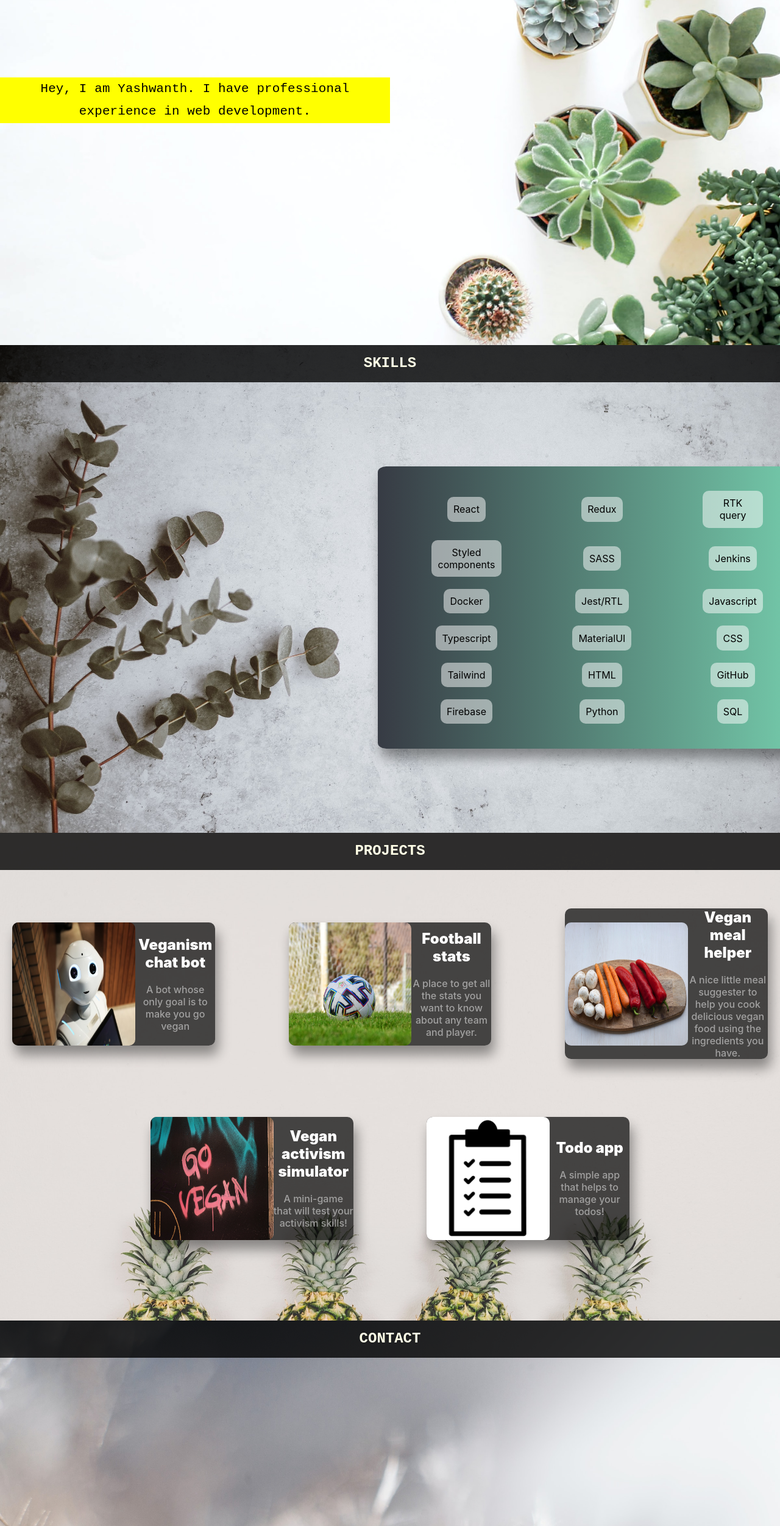
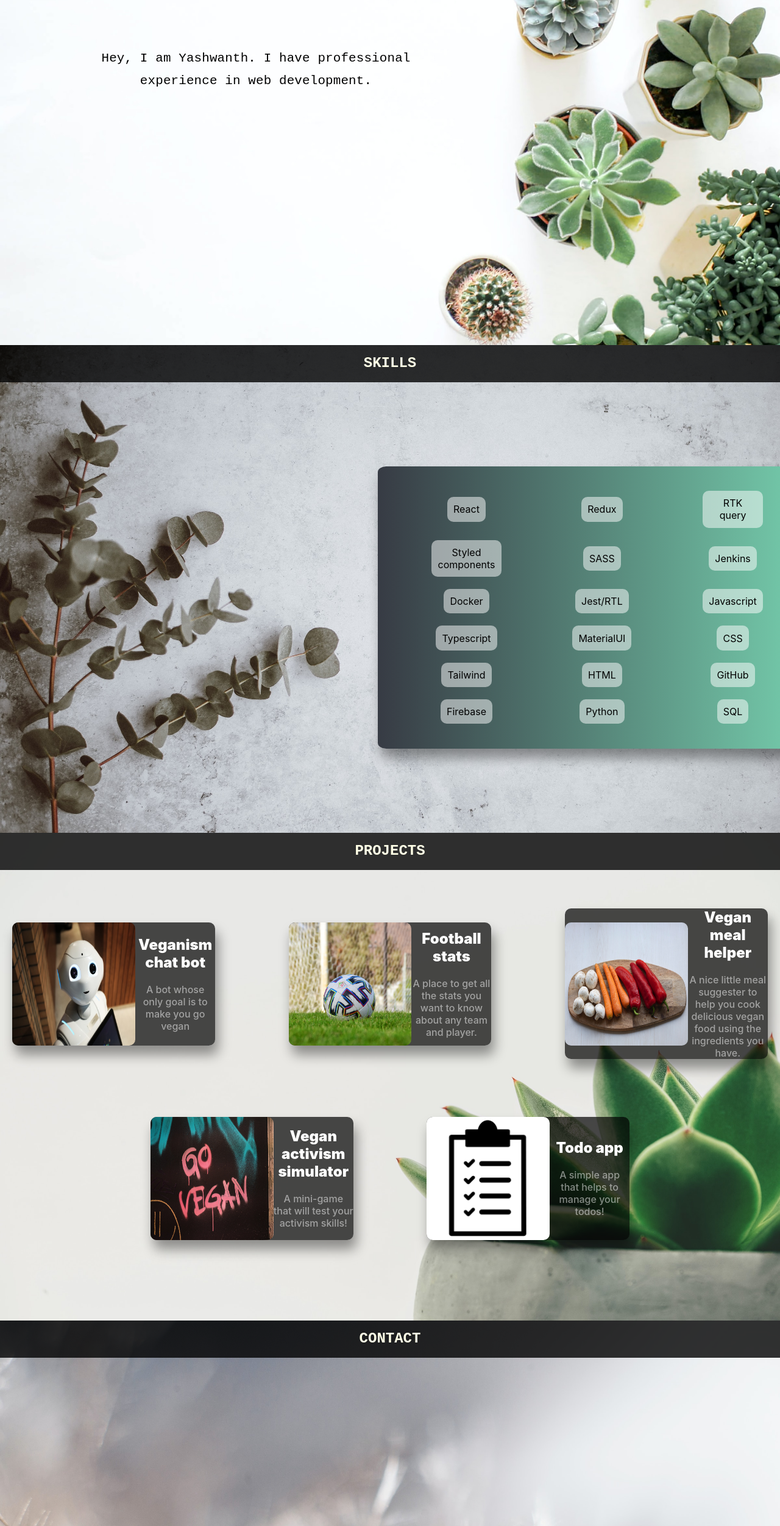
Before and after one commit to yashwanthwebdev/portfolio-pro, a React (Create React App) app: page / in a window 1280 px wide. Shown: the part 234-2737 px from the top of the page at 61% size. Built offline with nearby package versions, Linux system fonts and the light colour scheme.

Commit message:
revamp 1.2

```diff
--- a/src/Components/Contact/Contact.js
+++ b/src/Components/Contact/Contact.js
@@ -5,8 +5,7 @@ import { useOutletContext } from "react-router-dom";
 import { motion, useAnimation, useInView } from "framer-motion";
 import { Typography } from "@mui/material";
 import Stack from "@mui/material/Stack";
-import feather from "../../Images/portfolio/feather.jpg"
-
+import feather from "../../Images/portfolio/feather.jpg";
 
 function Contact(props) {
   // const [theme] = useOutletContext();
@@ -33,12 +32,9 @@ function Contact(props) {
         //   props.theme == "light"
         //     ? "radial-gradient(circle,  rgb(255, 153, 230) , rgb(179, 0, 131))"
         //     : "radial-gradient(circle,rgb(0, 77, 77),  rgb(0, 26, 26))",
-        background:
-          props.theme == "light"
-            ? "white"
-            : "black",
-            backgroundImage: `url(${feather})`,
-            backgroundSize : "cover"
+        background: props.theme == "light" ? "white" : "black",
+        backgroundImage: `url(${feather})`,
+        backgroundSize: "cover",
       }}
     >
       <Typography
@@ -60,12 +56,10 @@ function Contact(props) {
           color:
             props.theme === "light"
               ? // ? "rgb(67, 61, 61)"
-              "rgb(255, 255, 230)"
-              :  "rgba(0, 0, 0,0.5)",
-              backgroundColor: props.theme === "light" ?
-          "rgba(0,0,0,0.8)"
-          :
-          "white",
+                "rgb(255, 255, 230)"
+              : "rgba(0, 0, 0,0.5)",
+          backgroundColor:
+            props.theme === "light" ? "rgba(0,0,0,0.8)" : "white",
           // borderRadius: "0ch 0ch 50% 50%",
           width: "100%",
           placeSelf: "center",
@@ -78,16 +72,16 @@ function Contact(props) {
         ref={contactRef}
         initial={{
           opacity: 0,
-          y: 300,
+          y: 200,
         }}
         variants={{
           hidden: {
             opacity: 0,
-            y: 300,
+            y: 200,
           },
           visible: {
             opacity: 1,
-            y: 390,
+            y: 300,
           },
         }}
         animate={mainControls}
@@ -103,7 +97,7 @@ function Contact(props) {
           <Stack
             className={style.mailId}
             direction="row"
-            style={{ margin: "auto",  alignItems:"center" }}
+            style={{ margin: "auto", alignItems: "center" }}
           >
             <AiOutlineMail
               className={style.mailIcon}
@@ -113,10 +107,9 @@ function Contact(props) {
               }}
             />{" "}
             <Typography
-            variant="h5"
-
+              variant="h5"
               style={{
-                color : "black",
+                color: "black",
                 // color: theme == "light" ? "black" : "white",
                 fontWeight: "600",
               }}
--- a/src/Components/Intro/Intro.js
+++ b/src/Components/Intro/Intro.js
@@ -28,15 +28,7 @@ function Intro(props) {
         backgroundImage: `url(${plants_1})`,
         backgroundSize: "cover",
         overflowX: "hidden",
-
-        // background:
-        //   props.theme == "light"
-        //     ? "radial-gradient(circle,  rgb(255, 153, 230) , rgb(179, 0, 131))"
-        //     : "radial-gradient(circle,rgb(0, 77, 77),  rgb(0, 26, 26))",
-        // background:
-        //   props.theme == "light"
-        //     ? "white"
-        //     : "black",
+        alignItems: "center",
       }}
     >
       <Typography
@@ -54,7 +46,6 @@ function Intro(props) {
               : "rgba(0, 0, 0,0.5)",
           backgroundColor:
             props.theme === "light" ? "rgba(0,0,0,0.8)" : "white",
-          // borderRadius: "0ch 0ch 50% 50%",
           width: "100%",
           placeSelf: "center",
           padding: "1ch",
@@ -65,24 +56,32 @@ function Intro(props) {
       <motion.div
         initial={{
           opacity: 0,
-          y: 250,
+          x: -200,
+          y: 200,
           fontSize: "0.5rem",
         }}
         variants={{
           hidden: {
             opacity: 0,
-            y: 250,
+            x: -200,
+            y: 200,
+
             fontSize: "0.5rem",
           },
           visible: {
             opacity: 1,
-            y: 300,
+            x: 100,
+            y: 250,
+
             fontSize: "2rem",
           },
         }}
         animate={mainControls}
         transition={{ duration: 1 }}
-        style={{ backgroundColor: "yellow", width: "50%" }}
+        style={{
+          placeSelf: "start",
+          width: "50%",
+        }}
       >
         <Stack
           style={{
--- a/src/Components/Projects/Projects.js
+++ b/src/Components/Projects/Projects.js
@@ -7,8 +7,8 @@ import todoBackgroundImage from "../../Images/todo.png";
 import imageChatBot from "../../Images/veganism_chat_bot_logo.jpg";
 import { useOutletContext, Link, useNavigate } from "react-router-dom";
 import { Stack, Typography } from "@mui/material";
-import pineapple from "../../Images/portfolio/pineapple.jpg"
-
+import pineapple from "../../Images/portfolio/pineapple.jpg";
+import plants_2 from "../../Images/portfolio/plants_2.jpg";
 
 // import { Stack } from "@mui/material";
 import Grid from "@mui/material/Grid";
@@ -19,8 +19,7 @@ function Projects(props) {
   const projectsRef = useRef(null);
   const isInView = useInView(projectsRef, { once: false });
   const mainControls = useAnimation();
-  const projectContainerBackgroundColor = "rgba(0,0,0,0.7)"
-
+  const projectContainerBackgroundColor = "rgba(0,0,0,0.7)";
 
   useEffect(() => {
     if (isInView) {
@@ -41,12 +40,10 @@ function Projects(props) {
         //   props.theme == "light"
         //     ? "radial-gradient(circle,  rgb(255, 153, 230) , rgb(179, 0, 131))"
         //     : "radial-gradient(circle,rgb(0, 77, 77),  rgb(0, 26, 26))",
-        background:
-        props.theme == "light"
-          ? "white"
-          : "black",
-          backgroundImage: `url(${pineapple})`,
-          backgroundSize : "cover"
+        background: props.theme == "light" ? "white" : "black",
+        // backgroundImage: `url(${pineapple})`,
+        backgroundImage: `url(${plants_2})`,
+        backgroundSize: "cover",
       }}
     >
       <Typography
@@ -68,12 +65,10 @@ function Projects(props) {
           color:
             props.theme === "light"
               ? // ? "rgb(67, 61, 61)"
-              "rgb(255, 255, 230)"
-              :  "rgba(0, 0, 0,0.5)",
-              backgroundColor: props.theme === "light" ?
-          "rgba(0,0,0,0.8)"
-          :
-          "white",
+                "rgb(255, 255, 230)"
+              : "rgba(0, 0, 0,0.5)",
+          backgroundColor:
+            props.theme === "light" ? "rgba(0,0,0,0.8)" : "white",
           // borderRadius: "0ch 0ch 50% 50%",
           width: "100%",
           placeSelf: "center",
@@ -174,7 +169,7 @@ function Projects(props) {
               style={{
                 marginLeft: "2ch",
                 marginRight: "2ch",
-                 backgroundColor: projectContainerBackgroundColor,
+                backgroundColor: projectContainerBackgroundColor,
                 // backgroundColor:
                 //   props.theme == "light"
                 //     ? "rgba(165, 42, 42, 0.5)"
@@ -264,7 +259,7 @@ function Projects(props) {
               style={{
                 marginLeft: "2ch",
                 marginRight: "2ch",
-                backgroundColor : projectContainerBackgroundColor,
+                backgroundColor: projectContainerBackgroundColor,
                 // backgroundColor:
                 //   props.theme == "light"
                 //     ? "rgba(165, 42, 42, 0.5)"
```
